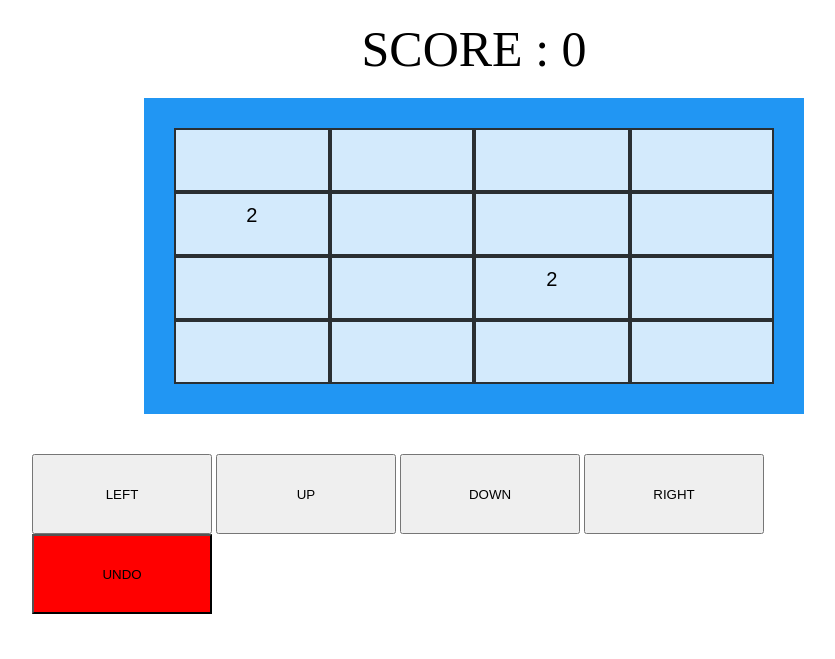
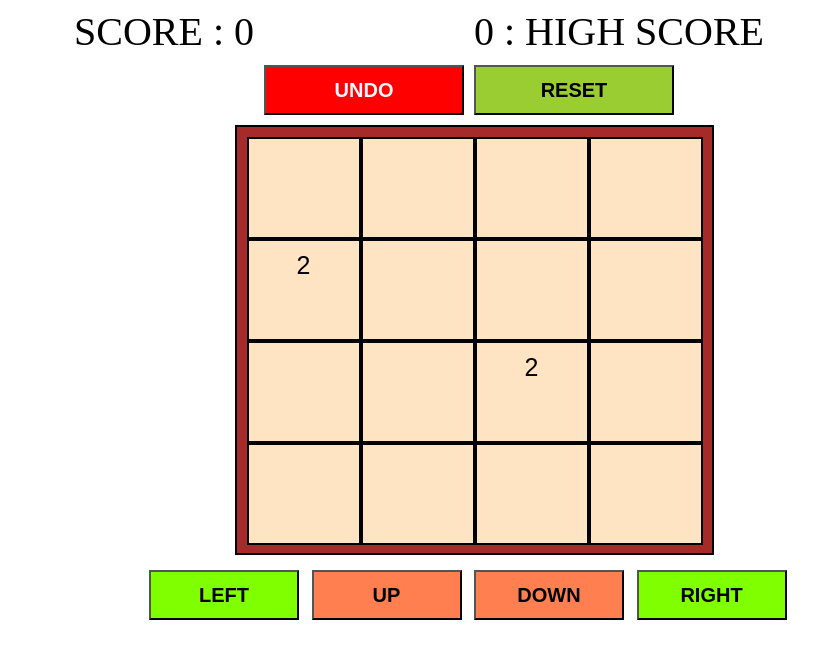
Before and after one commit to avirupdebnath/game2048, a Flask app: page / in a window 1280 px wide. Shown: the top 659 px of the page, without its empty margins (166-1001 px from the left). Run offline with Flask 2, Linux system fonts and the light colour scheme.

Commit message:
Add files via upload

```diff
--- a/application.py
+++ b/application.py
@@ -1,6 +1,7 @@
 import gameEngine
 from flask import Flask,request,render_template,flash,redirect,url_for
 app = Flask(__name__)
+app.debug = False
 app.secret_key="random string"
 size=0
 grid=[]
@@ -8,6 +9,13 @@ flag=0
 score=0
 allscores=[]
 gameGrids=[]
+
+@app.after_request
+def after_request(response):
+    response.headers["Cache-Control"] = "no-cache, no-store, must-revalidate"
+    response.headers["Pragma"] = "no-cache"
+    response.headers["Expires"] = 0
+    return response
 
 @app.route("/")
 def gameController():
@@ -20,20 +28,23 @@ def gameController():
     size = 4
     grid = gameEngine.initGame(size)
     allscores.append(score)
+    allscores.append(score)
     flag=0
     score=0
+    allscores=[]
+    gameGrids=[]
     gameGrids= [list(map(list,grid))]
     gameGrids.append(list(map(list,grid)))
     return render_template('game.html',score=score,grid1=grid[0][0],grid2=grid[0][1],grid3=grid[0][2],grid4=grid[0][3],grid5=grid[1][0],grid6=grid[1][1],grid7=grid[1][2],grid8=grid[1][3],grid9=grid[2][0],grid10=grid[2][1],grid11=grid[2][2],grid12=grid[2][3],grid13=grid[3][0],grid14=grid[3][1],grid15=grid[3][2],grid16=grid[3][3])
 
 @app.route("/", methods = ['POST','GET'] )
 def gameControllerPost():
-
     global grid
     global size
     global flag
     global score
     global gameGrids
+    global allscores
     status=1
     choice=str(request.form['control'])
     print(choice)
@@ -64,6 +75,18 @@ def gameControllerPost():
             score=allscores.pop()
         else:
             print('cannot undo further!')
+    elif(choice=='RESET'):
+        size = 4
+        grid = gameEngine.initGame(size)
+        score=0
+        allscores=[]
+        gameGrids=[]
+        allscores.append(score)
+        allscores.append(score)
+        flag=0
+        gameGrids= [list(map(list,grid))]
+        gameGrids.append(list(map(list,grid)))
+        return render_template('game.html',score=score,grid1=grid[0][0],grid2=grid[0][1],grid3=grid[0][2],grid4=grid[0][3],grid5=grid[1][0],grid6=grid[1][1],grid7=grid[1][2],grid8=grid[1][3],grid9=grid[2][0],grid10=grid[2][1],grid11=grid[2][2],grid12=grid[2][3],grid13=grid[3][0],grid14=grid[3][1],grid15=grid[3][2],grid16=grid[3][3])
     else:
         print(100)
     allscores.append(score)
--- a/static/styles/style.css
+++ b/static/styles/style.css
@@ -1,40 +1,95 @@
 .grid-container {
 			display: grid;
 			grid-template-columns: auto auto auto auto;
-			background-color: #2196F3;
+			background-color: brown;
+			border: 2px solid black;
 			margin:auto;
-			width:600px;
-			margin-top: 10px;
-			margin-bottom: 10px;
-			padding: 30px;
+			width:455px;
+			height: 406px;
+			margin-top: 0px;
+			margin-bottom: 0px;
+			padding: 10px;
 			}
 .grid-item {
-			background-color: rgba(255, 255, 255, 0.8);
-			border: 2px solid rgba(0, 0, 0, 0.8);
-			height:40px;
+			background-color: bisque;
+			border: 2px solid black;
+			height:78px;
+			width: 90px;
 			padding: 10px;
-			font-size: 20px;
+			font-size: 25px;
 			font-family: poppins, sans-serif;
 			text-align: center;
 			}
 .buttons{
-			margin: 160px;
-			margin-top: 0px;
-			margin-bottom: 0px;
+			display: grid;
+			grid-template-columns: auto auto auto auto;
+			margin: auto;
+			width: 650px;
 			padding: 30px;
+			padding-top: 15px;
+			padding-bottom: 0px;
+}
+.controls{
+			width: 150px;
+			height: 50px;
+			font-size: 20px;
+			font-weight: bolder;
 
 }
-.controls{
-			width: 180px;
-			height: 80px;
+.undo{
+			display: grid;
+			grid-template-columns: auto auto;
+			width:420px;
+			margin:auto;
+			margin-top: 10px;
+			margin-bottom: 10px;
+}
+
+.scoreboard{
+			display: grid;
+			grid-template-columns: auto auto auto;
+			width:800px;
+			margin:auto;
+}
+.score{
+		font-size: 40px;
+}
+#score{
+		text-align: left;
+}
+#hscore{
+		text-align: right;
 }
 #undo{
+	width: 200px;
+	height:50px;
 	background-color: red;
-	text-decoration-color: antiquewhite;
+	color: aliceblue;
+	font-size: 20px;
+	font-weight: bolder;
 }
-.score p{
-		margin: 20px;
-		font-size: 50px;
-		text-align: center;
-		font-family: 'Times New Roman', Times, serif
+#reset{
+	width: 200px;
+	height:50px;
+	background-color:yellowgreen;
+	color: black;
+	font-size: 20px;
+	font-weight: bolder;
 }
+#left{
+		background-color: chartreuse;
+		color: black;
+
+	}
+#right{
+		background-color: chartreuse;
+		color: black;
+	}
+#up{
+		background-color:coral;
+		color: black;
+}
+#down{
+		background-color:coral;
+		color: black;
+}
--- a/templates/game.html
+++ b/templates/game.html
@@ -8,8 +8,13 @@
 	</head>
 	<body>
 		<form id=game method="POST">
-			<div class="score">
-				<p>SCORE : {{score}}</p>
+			<div class="scoreboard">
+				<div class="score"><div id="score">SCORE : {{score}}</div></div>
+				<div class="score"><div id="hscore">{{score}} : HIGH SCORE</div></div>
+			</div>
+			<div class="undo">
+				<input type="submit" id="undo" name="control" value="UNDO">
+				<input type="submit" id="reset" name="control" value="RESET">
 			</div>
 			<div class="grid-container">
 					<div class="grid-item">{{grid1}}</div>
@@ -30,12 +35,12 @@
 					<div class="grid-item">{{grid16}}</div>
 			</div>
 			<div class="buttons">
-				<input type="submit" class="controls" name="control" value="LEFT" >
-				<input type="submit" class="controls" name="control" value="UP">
-				<input type="submit" class="controls" name="control" value="DOWN">
-				<input type="submit" class="controls" name="control" value="RIGHT">
-				<input type="submit" class="controls" id="undo" name="control" value="UNDO">
+				<input type="submit" class="controls" id="left" name="control" value="LEFT" >
+				<input type="submit" class="controls" id="up" name="control" value="UP">
+				<input type="submit" class="controls" id="down" name="control" value="DOWN">
+				<input type="submit" class="controls" id="right" name="control" value="RIGHT">
 			</div>
+
 		</form>
 	</body>
 </html>
```
